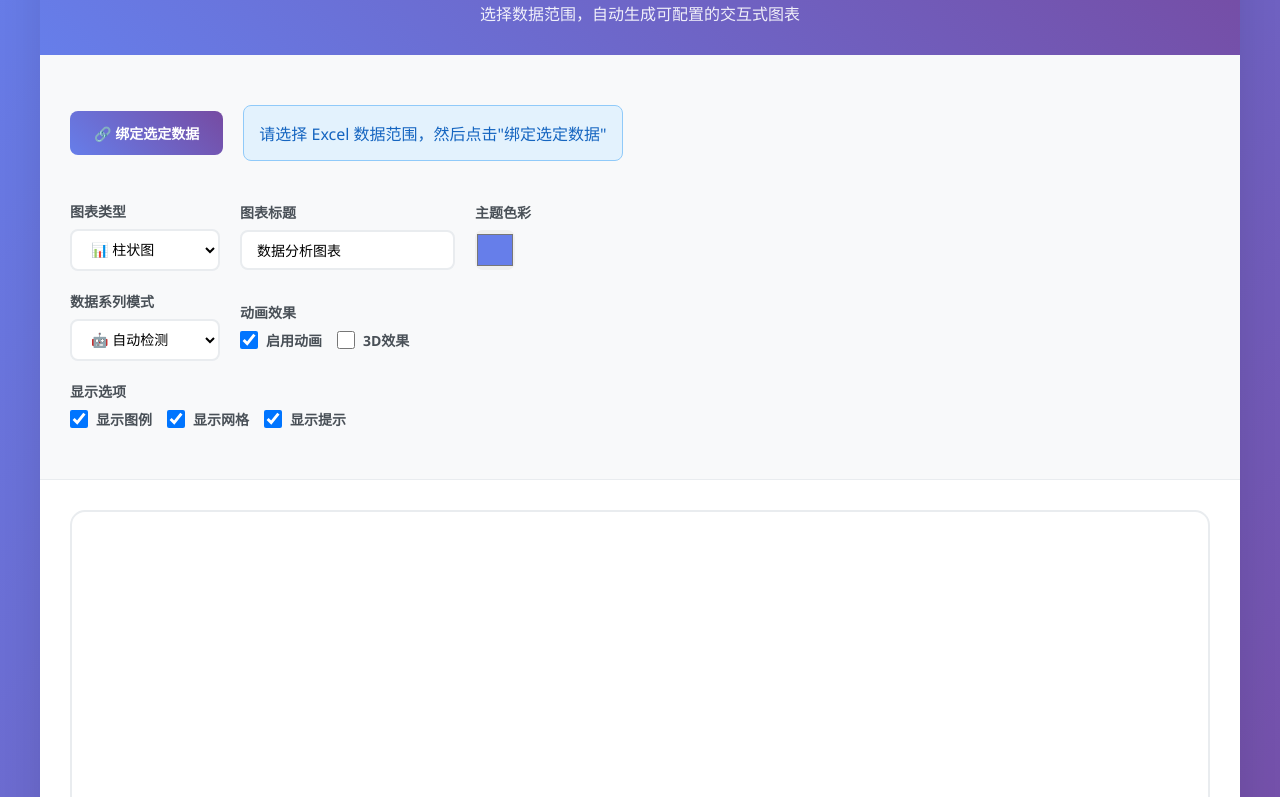
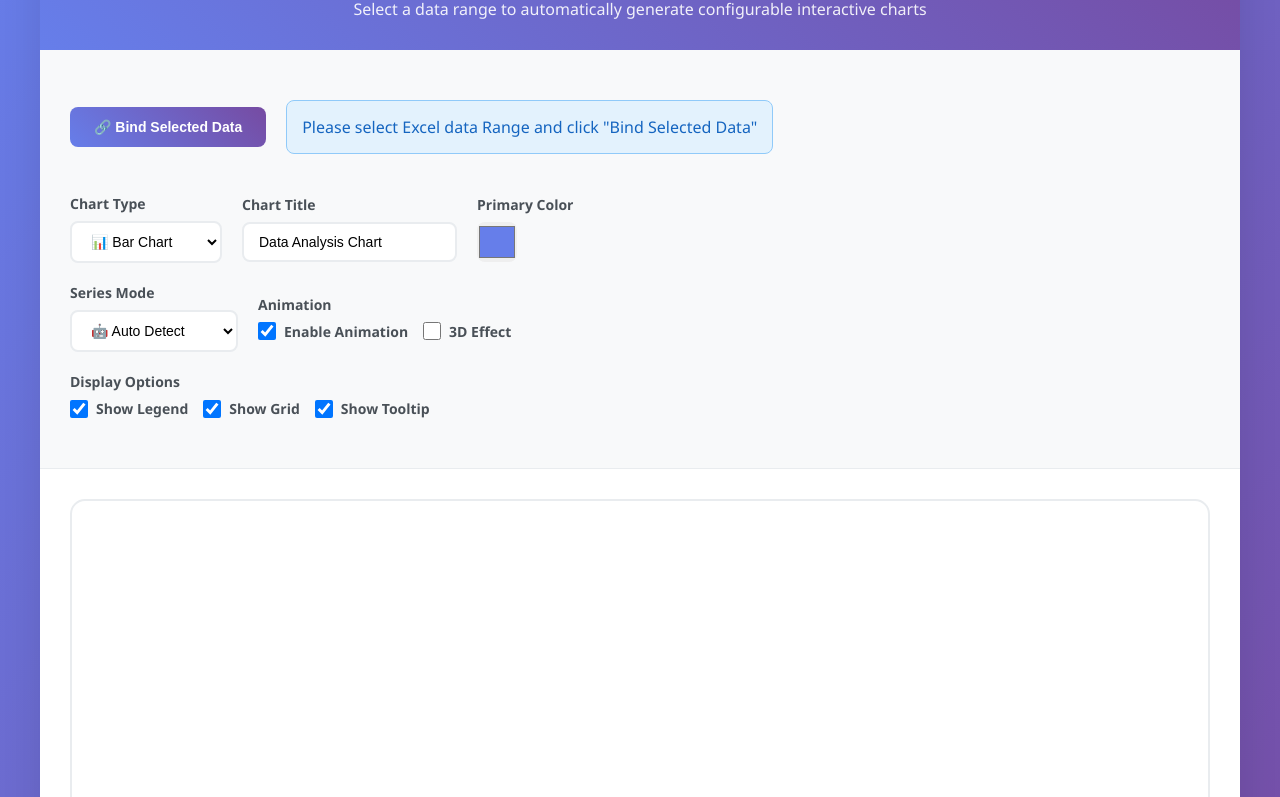
Before and after one commit to MashellHan/exceldash, a plain HTML site: page index.html in a window 1280 px wide. Shown: the part 105-902 px from the top of the page. Drawn offline with nearby package versions, Linux system fonts and the light colour scheme; a script that the page names is missing.

Commit message:
Add files via upload

```diff
--- a/index.html
+++ b/index.html
@@ -2,7 +2,7 @@
 <html lang="zh-CN">
 <head>
   <meta charset="UTF-8" />
-  <title>Excel 智能图表生成器 (多类型·多系列)</title>
+  <title>Excel Smart Chart Generator (Multiple Series)</title>
   <!-- Office.js -->
   <script src="https://appsforoffice.microsoft.com/lib/1/hosted/office.js"></script>
   <!-- ECharts -->
@@ -224,8 +224,8 @@
   <div class="container">
     <!-- 标题区域 -->
     <div class="header">
-      <h1>📊 Excel 智能图表生成器</h1>
-      <p>选择数据范围，自动生成可配置的交互式图表</p>
+      <h1>📊 Excel Smart Chart Generator</h1>
+      <p>Select a data range to automatically generate configurable interactive charts</p>
     </div>
 
     <!-- 控制面板 -->
@@ -233,32 +233,32 @@
       <!-- 数据绑定 -->
       <div class="control-row">
         <button id="bindBtn" class="btn btn-primary">
-          🔗 绑定选定数据
+          🔗 Bind Selected Data
         </button>
-        <div class="status" id="status">请选择 Excel 数据范围，然后点击"绑定选定数据"</div>
+        <div class="status" id="status">Please select Excel data Range and click "Bind Selected Data"</div>
       </div>
 
-      <!-- 图表类型配置 -->
+      <!-- Chart Type配置 -->
       <div class="control-row">
         <div class="control-group">
-          <label>图表类型</label>
+          <label>Chart Type</label>
           <select id="chartType" class="select">
-            <option value="bar">📊 柱状图</option>
-            <option value="line">📈 折线图</option>
-            <option value="pie">🥧 饼图</option>
-            <option value="area">📊 面积图</option>
-            <option value="scatter">⚫ 散点图</option>
-            <option value="radar">🕸️ 雷达图</option>
+            <option value="bar">📊 Bar Chart</option>
+            <option value="line">📈 Line Chart</option>
+            <option value="pie">🥧 Pie Chart</option>
+            <option value="area">📊 Area Chart</option>
+            <option value="scatter">⚫ Scatter Plot</option>
+            <option value="radar">🕸️ Radar Chart</option>
           </select>
         </div>
 
         <div class="control-group">
-          <label>图表标题</label>
-          <input type="text" id="chartTitle" class="input" placeholder="输入图表标题" value="数据分析图表">
+          <label>Chart Title</label>
+          <input type="text" id="chartTitle" class="input" placeholder="输入Chart Title" value="Data Analysis Chart">
         </div>
 
         <div class="control-group">
-          <label>主题色彩</label>
+          <label>Primary Color</label>
           <input type="color" id="primaryColor" class="color-picker" value="#667eea">
         </div>
       </div>
@@ -266,24 +266,24 @@
       <!-- 系列配置 -->
       <div class="control-row">
         <div class="control-group">
-          <label>数据系列模式</label>
+          <label>Series Mode</label>
           <select id="seriesMode" class="select">
-            <option value="auto">🤖 自动检测</option>
-            <option value="single">📊 单系列</option>
-            <option value="multi">📊 多系列</option>
+            <option value="auto">🤖 Auto Detect</option>
+            <option value="single">📊 Single Series</option>
+            <option value="multi">📊 Multiple Series</option>
           </select>
         </div>
 
         <div class="control-group">
-          <label>动画效果</label>
+          <label>Animation</label>
           <div class="checkbox-group">
             <div class="checkbox-item">
               <input type="checkbox" id="enableAnimation" checked>
-              <label for="enableAnimation">启用动画</label>
+              <label for="enableAnimation">Enable Animation</label>
             </div>
             <div class="checkbox-item">
               <input type="checkbox" id="enable3D">
-              <label for="enable3D">3D效果</label>
+              <label for="enable3D">3D Effect</label>
             </div>
           </div>
         </div>
@@ -292,19 +292,19 @@
       <!-- 样式配置 -->
       <div class="control-row">
         <div class="control-group">
-          <label>显示选项</label>
+          <label>Display Options</label>
           <div class="checkbox-group">
             <div class="checkbox-item">
               <input type="checkbox" id="showLegend" checked>
-              <label for="showLegend">显示图例</label>
+              <label for="showLegend">Show Legend</label>
             </div>
             <div class="checkbox-item">
               <input type="checkbox" id="showGrid" checked>
-              <label for="showGrid">显示网格</label>
+              <label for="showGrid">Show Grid</label>
             </div>
             <div class="checkbox-item">
               <input type="checkbox" id="showTooltip" checked>
-              <label for="showTooltip">显示提示</label>
+              <label for="showTooltip">Show Tooltip</label>
             </div>
           </div>
         </div>
@@ -315,9 +315,9 @@
     <div class="chart-container">
       <div id="chart"></div>
 
-      <!-- 数据预览 -->
+      <!-- Data Preview -->
       <div class="data-preview" id="dataPreview" style="display: none;">
-        <h4>📋 数据预览</h4>
+        <h4>📋 Data Preview</h4>
         <table class="data-table" id="dataTable"></table>
       </div>
     </div>
@@ -360,7 +360,7 @@
       // 显示默认图表
       const option = {
         title: {
-          text: '等待数据绑定...',
+          text: 'Waiting for Data Binding...',
           left: 'center',
           top: 'center',
           textStyle: {
@@ -380,7 +380,7 @@
         { id: bindingId },
         result => {
           if (result.status === Office.AsyncResultStatus.Succeeded) {
-            setStatus("✅ 数据绑定成功！图表将自动更新", "success");
+            setStatus("✅ Data binding successful! Chart will update automatically", "success");
             const binding = result.value;
 
             // 移除旧的事件监听器
@@ -390,7 +390,7 @@
             binding.addHandlerAsync(
               Office.EventType.BindingDataChanged,
               () => {
-                setStatus("🔄 检测到数据变化，正在更新图表...", "loading");
+                setStatus("🔄 Data change detected. Updating chart...", "loading");
                 setTimeout(() => refreshChart(binding), 100);
               }
             );
@@ -402,7 +402,7 @@
               if (r.status === Office.AsyncResultStatus.Succeeded) {
                 refreshChart(r.value);
               } else {
-                setStatus("⚠️ 请先选择一个包含标题行的数据范围", "error");
+                setStatus("⚠️ Please select a data range with a header row", "error");
               }
             });
           }
@@ -413,20 +413,20 @@
     function refreshChart(binding) {
       binding.getDataAsync({ coercionType: Office.CoercionType.Matrix }, res => {
         if (res.status !== Office.AsyncResultStatus.Succeeded) {
-          setStatus("❌ 数据读取失败: " + res.error.message, "error");
+          setStatus("❌ Failed to read data: " + res.error.message, "error");
           return;
         }
 
         const matrix = res.value;
         if (!Array.isArray(matrix) || matrix.length < 2) {
-          setStatus("⚠️ 请选择至少2行数据（包含标题行）", "error");
+          setStatus("⚠️ Please select at least 2 rows of data (including header)", "error");
           return;
         }
 
         currentData = matrix;
         processDataAndRender();
         showDataPreview(matrix);
-        setStatus(`✅ 图表已更新 (${new Date().toLocaleTimeString()})`, "success");
+        setStatus(`✅ Chart Updated (${new Date().toLocaleTimeString()})`, "success");
       });
     }
 
@@ -439,7 +439,7 @@
       let processedData;
 
       if (seriesMode === 'auto') {
-        // 自动检测：如果有2列则单系列，多列则多系列
+        // Auto Detect：如果有2列则Single Series，多列则Multiple Series
         processedData = currentData[0].length <= 2 ?
           processSingleSeries(currentData) :
           processMultiSeries(currentData);
@@ -459,7 +459,7 @@
       return {
         categories: dataRows.map(row => row[0]),
         series: [{
-          name: headers[1] || '数值',
+          name: headers[1] || 'Value',
           data: dataRows.map(row => Number(row[1]) || 0)
         }]
       };
@@ -524,7 +524,7 @@
         animationEasing: 'elasticOut'
       };
 
-      // 根据图表类型设置不同的配置
+      // 根据Chart Type设置不同的配置
       switch (chartType) {
         case 'bar':
           setupBarChart(option, data, enable3D);
@@ -590,7 +590,6 @@
     }
 
     function setupPieChart(option, data) {
-      // 饼图使用第一个系列的数据
       const seriesData = data.categories.map((name, i) => ({
         name: name,
         value: data.series[0].data[i]
@@ -740,7 +739,7 @@
       });
 
       if (matrix.length > 6) {
-        html += `<tr><td colspan="${matrix[0].length}">... 还有 ${matrix.length - 6} 行数据</td></tr>`;
+        html += `<tr><td colspan="${matrix[0].length}">... …more ${matrix.length - 6}  rows of data</td></tr>`;
       }
 
       table.innerHTML = html;
```
